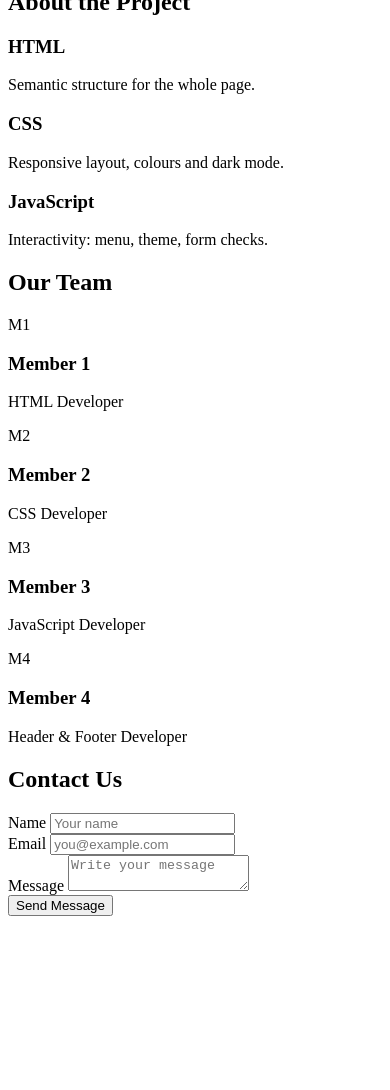
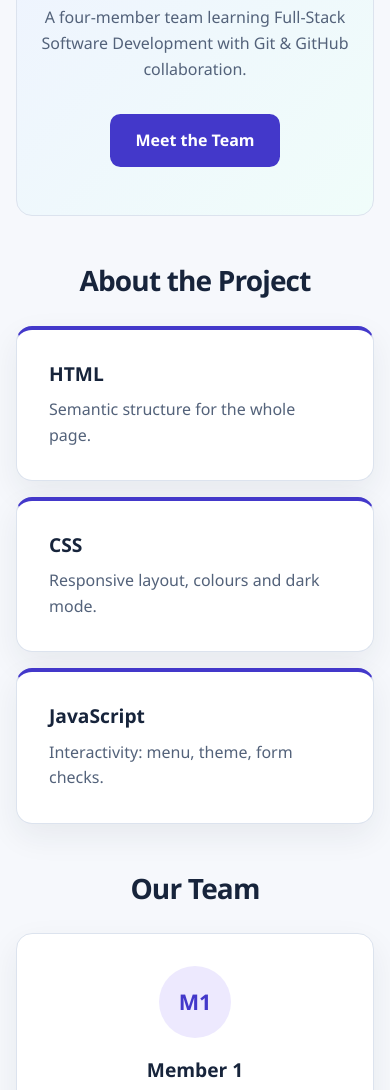
Before and after one commit to Ganamoorthy/team-portfolio-site, a plain HTML site: page index.html in a window 390 px wide. Shown: the part 168-1258 px from the top of the page. Before the commit the page ends 1092 px from the top, so only its background shows below. Drawn offline with Linux system fonts and the light colour scheme; files that its build step writes are made by us from their sources.

Commit message:
Add responsive main content styles for Member 2

```diff
--- a/cs/style.css
+++ b/cs/style.css
@@ -0,0 +1,338 @@
+/* Member 2: main content, responsive layouts, and theme colours. */
+:root {
+    color-scheme: light;
+    --background: #f6f8fc;
+    --surface: #ffffff;
+    --text: #17243b;
+    --muted: #53627a;
+    --primary: #4338ca;
+    --primary-hover: #3730a3;
+    --accent: #ede9fe;
+    --border: #dce3ee;
+    --shadow: 0 12px 32px rgb(23 36 59 / 7%);
+    --hero-start: #eef2ff;
+    --hero-end: #f0fdfa;
+}
+
+/* Follow the system theme unless a theme has been explicitly selected. */
+@media (prefers-color-scheme: dark) {
+    :root:not([data-theme="light"]):not(.light-mode) {
+        color-scheme: dark;
+        --background: #0f172a;
+        --surface: #182338;
+        --text: #f1f5f9;
+        --muted: #b6c3d6;
+        --primary: #a5b4fc;
+        --primary-hover: #c7d2fe;
+        --accent: #2b3454;
+        --border: #35435a;
+        --shadow: 0 12px 32px rgb(0 0 0 / 18%);
+        --hero-start: #1e2547;
+        --hero-end: #15333b;
+    }
+}
+
+/* Hooks for Member 3's theme toggle, on either html or body. */
+[data-theme="dark"],
+.dark-mode {
+    color-scheme: dark;
+    --background: #0f172a;
+    --surface: #182338;
+    --text: #f1f5f9;
+    --muted: #b6c3d6;
+    --primary: #a5b4fc;
+    --primary-hover: #c7d2fe;
+    --accent: #2b3454;
+    --border: #35435a;
+    --shadow: 0 12px 32px rgb(0 0 0 / 18%);
+    --hero-start: #1e2547;
+    --hero-end: #15333b;
+}
+
+[data-theme="light"],
+.light-mode {
+    color-scheme: light;
+    --background: #f6f8fc;
+    --surface: #ffffff;
+    --text: #17243b;
+    --muted: #53627a;
+    --primary: #4338ca;
+    --primary-hover: #3730a3;
+    --accent: #ede9fe;
+    --border: #dce3ee;
+    --shadow: 0 12px 32px rgb(23 36 59 / 7%);
+    --hero-start: #eef2ff;
+    --hero-end: #f0fdfa;
+}
+
+* {
+    box-sizing: border-box;
+}
+
+html {
+    scroll-behavior: smooth;
+    scroll-padding-top: 5rem;
+}
+
+body {
+    margin: 0;
+    background: var(--background);
+    color: var(--text);
+    font-family: "Segoe UI", Arial, sans-serif;
+    line-height: 1.6;
+}
+
+main {
+    width: min(1120px, calc(100% - 3rem));
+    margin: 0 auto;
+    padding: 3rem 0 5rem;
+}
+
+main section {
+    margin-bottom: 4rem;
+    scroll-margin-top: 2rem;
+}
+
+main section:last-child {
+    margin-bottom: 0;
+}
+
+main h1,
+main h2,
+main h3,
+main p {
+    margin-top: 0;
+}
+
+main h1,
+main h2,
+main h3 {
+    line-height: 1.2;
+}
+
+main h2 {
+    margin-bottom: 1.75rem;
+    font-size: clamp(1.75rem, 3vw, 2.25rem);
+    text-align: center;
+    letter-spacing: -0.03em;
+}
+
+main h3 {
+    margin-bottom: 0.75rem;
+    font-size: 1.2rem;
+}
+
+main p {
+    color: var(--muted);
+}
+
+.hero {
+    padding: clamp(3rem, 7vw, 6rem) clamp(1.25rem, 5vw, 4rem);
+    border: 1px solid var(--border);
+    border-radius: 1.5rem;
+    background: linear-gradient(135deg, var(--hero-start), var(--hero-end));
+    text-align: center;
+}
+
+.hero h1 {
+    max-width: 850px;
+    margin: 0 auto 1.5rem;
+    font-size: clamp(2.2rem, 5vw, 4rem);
+    letter-spacing: -0.045em;
+}
+
+#typing-effect {
+    color: var(--primary);
+    overflow-wrap: anywhere;
+}
+
+/* Keep the heading readable until the typing script is added. */
+#typing-effect:empty::before {
+    content: "teamwork";
+}
+
+.hero p {
+    max-width: 620px;
+    margin: 0 auto 2rem;
+    font-size: 1.1rem;
+}
+
+.btn,
+.contact button {
+    display: inline-flex;
+    min-height: 48px;
+    align-items: center;
+    justify-content: center;
+    padding: 0.8rem 1.5rem;
+    border: 1px solid transparent;
+    border-radius: 0.65rem;
+    background: var(--primary);
+    color: var(--surface);
+    font: inherit;
+    font-weight: 600;
+    text-decoration: none;
+    cursor: pointer;
+    transition: background-color 160ms ease, transform 160ms ease;
+}
+
+.btn:hover,
+.contact button:hover {
+    background: var(--primary-hover);
+    transform: translateY(-2px);
+}
+
+main :focus-visible {
+    outline: 3px solid var(--primary);
+    outline-offset: 4px;
+}
+
+.cards,
+.team-cards {
+    display: grid;
+    gap: 1.5rem;
+}
+
+.cards {
+    grid-template-columns: repeat(3, minmax(0, 1fr));
+}
+
+.team-cards {
+    grid-template-columns: repeat(4, minmax(0, 1fr));
+}
+
+.card,
+.team-member {
+    min-width: 0;
+    padding: 2rem;
+    border: 1px solid var(--border);
+    border-radius: 1rem;
+    background: var(--surface);
+    box-shadow: var(--shadow);
+    overflow-wrap: anywhere;
+}
+
+.card {
+    border-top: 4px solid var(--primary);
+}
+
+.card p,
+.team-member p {
+    margin-bottom: 0;
+}
+
+.team-member {
+    padding: 2rem 1.25rem;
+    text-align: center;
+}
+
+.avatar {
+    display: grid;
+    width: 72px;
+    height: 72px;
+    margin: 0 auto 1.25rem;
+    place-items: center;
+    border-radius: 50%;
+    background: var(--accent);
+    color: var(--primary);
+    font-size: 1.35rem;
+    font-weight: 700;
+}
+
+.contact {
+    max-width: 720px;
+    margin-right: auto;
+    margin-left: auto;
+}
+
+#contactForm {
+    padding: clamp(1.25rem, 4vw, 2.5rem);
+    border: 1px solid var(--border);
+    border-radius: 1rem;
+    background: var(--surface);
+    box-shadow: var(--shadow);
+}
+
+.form-group {
+    margin-bottom: 1.25rem;
+}
+
+.form-group label {
+    display: block;
+    margin-bottom: 0.5rem;
+    font-weight: 600;
+}
+
+.form-group input,
+.form-group textarea {
+    display: block;
+    width: 100%;
+    min-height: 48px;
+    padding: 0.8rem 1rem;
+    border: 1px solid var(--border);
+    border-radius: 0.5rem;
+    background: var(--background);
+    color: var(--text);
+    font: inherit;
+}
+
+.form-group input::placeholder,
+.form-group textarea::placeholder {
+    color: var(--muted);
+    opacity: 1;
+}
+
+.form-group textarea {
+    min-height: 150px;
+    resize: vertical;
+}
+
+.contact button {
+    width: 100%;
+}
+
+@media (max-width: 900px) {
+    .team-cards {
+        grid-template-columns: repeat(2, minmax(0, 1fr));
+    }
+}
+
+@media (max-width: 640px) {
+    main {
+        width: calc(100% - 2rem);
+        padding: 1rem 0 3rem;
+    }
+
+    main section {
+        margin-bottom: 3rem;
+    }
+
+    .cards,
+    .team-cards {
+        grid-template-columns: 1fr;
+        gap: 1rem;
+    }
+
+    .hero {
+        border-radius: 1rem;
+    }
+
+    .hero p {
+        font-size: 1rem;
+    }
+}
+
+@media (prefers-reduced-motion: reduce) {
+    html {
+        scroll-behavior: auto;
+    }
+
+    .btn,
+    .contact button {
+        transition: none;
+    }
+
+    .btn:hover,
+    .contact button:hover {
+        transform: none;
+    }
+}
--- a/index.html
+++ b/index.html
@@ -6,8 +6,8 @@
     <meta name="viewport" content="width=device-width, initial-scale=1.0">
     <title>Team Portfolio</title>
     <!-- Link to the CSS files (Member 2 and 4 will edit these) -->
-    <link rel="stylesheet" href="css/style.css">
-    <link rel="stylesheet" href="css/header-footer.css">
+    <link rel="stylesheet" href="cs/style.css">
+    <link rel="stylesheet" href="cs/header-footer.css">
 </head>
 
 <body>
```
